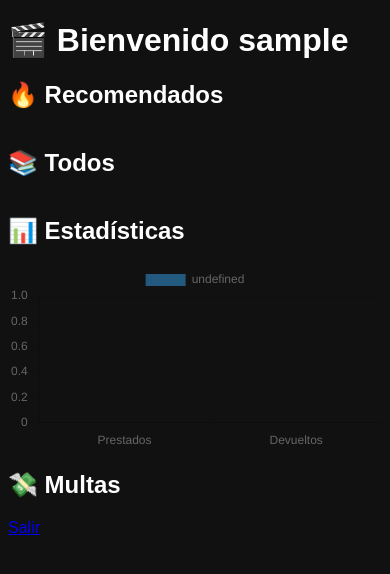
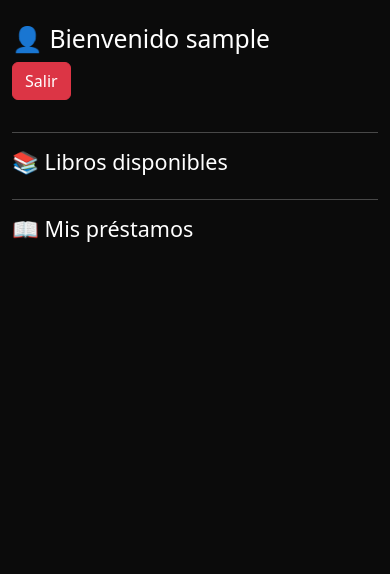
Before and after one commit to juanariasn-cmyk/proyecto-biblioteca, a Flask app: page /dashboard in a window 390 px wide. Shown: the top 574 px of the page. Run offline with Flask 3, Linux system fonts and the light colour scheme; the visitor is signed in with stand-in values (Sample User, id 1); data that the repository does not hold is empty.

Commit message:
Update dashboard.html

```diff
--- a/web_app/templates/dashboard.html
+++ b/web_app/templates/dashboard.html
@@ -1,93 +1,75 @@
 <!DOCTYPE html>
 <html>
 <head>
-<title>Dashboard</title>
-<script src="https://cdn.jsdelivr.net/npm/chart.js"></script>
+<title>Usuario</title>
+<link href="https://cdn.jsdelivr.net/npm/bootstrap@5.3.0/dist/css/bootstrap.min.css" rel="stylesheet">
 
 <style>
-body {
-    background: #111;
-    color: white;
-    font-family: Arial;
-}
-
-.scroll {
-    display: flex;
-    overflow-x: auto;
-}
-
-.card {
-    min-width: 180px;
-    margin: 10px;
-    background: #222;
-    padding: 10px;
-    border-radius: 10px;
-}
-img { width:100%; border-radius:10px; }
+body { background:#0b0b0b; color:white; }
+.card { background:#181818; border-radius:12px; }
+img { width:100%; height:150px; object-fit:cover; }
 </style>
 </head>
 
 <body>
 
-<h1>🎬 Bienvenido {{ session.user }}</h1>
+<div class="container mt-4">
 
-<h2>🔥 Recomendados</h2>
-<div class="scroll">
-{% for l in recomendados %}
-<div class="card">
+<h2>👤 Bienvenido {{ session.user }}</h2>
+
+<a href="/logout" class="btn btn-danger mb-3">Salir</a>
+
+<hr>
+
+<h4>📚 Libros disponibles</h4>
+
+<div class="row">
+{% for l in libros %}
+<div class="col-md-3 mb-3">
+
+<div class="card p-2 text-center">
+
 <img src="{{ url_for('static', filename='uploads/' + l[3]) }}">
-<p>{{ l[1] }}</p>
-<a href="/prestar/{{ l[0] }}">📥</a>
+
+<h6>{{ l[1] }}</h6>
+<p>{{ l[2] }}</p>
+
+{% if l[4] == 1 %}
+<a href="/prestar/{{ l[0] }}" class="btn btn-warning btn-sm">📥 Pedir</a>
+{% else %}
+<span class="badge bg-danger">No disponible</span>
+{% endif %}
+
+</div>
+
 </div>
 {% endfor %}
 </div>
 
-<h2>📚 Todos</h2>
-<div class="scroll">
-{% for l in libros %}
-<div class="card">
-<img src="{{ url_for('static', filename='uploads/' + l[3]) }}">
-<p>{{ l[1] }}</p>
+<hr>
 
-{% if l[4]==1 %}
-<a href="/prestar/{{ l[0] }}">📥</a>
+<h4>📖 Mis préstamos</h4>
+
+{% for p in prestamos %}
+<div class="card p-2 mb-2">
+
+<b>{{ p[1] }}</b><br>
+Fecha: {{ p[2] }}
+
+{% if p[3] == 0 %}
+<a href="/devolver/{{ p[0] }}" class="btn btn-success btn-sm mt-2">🔁 Devolver</a>
 {% else %}
-❌
+<span class="badge bg-success">Devuelto</span>
 {% endif %}
-</div>
-{% endfor %}
-</div>
-
-<h2>📊 Estadísticas</h2>
-<canvas id="grafica"></canvas>
-
-<script>
-new Chart(document.getElementById("grafica"), {
-    type: "bar",
-    data: {
-        labels: ["Prestados", "Devueltos"],
-        datasets: [{
-            data: [
-                {{ prestamos|selectattr(3,'equalto',0)|list|length }},
-                {{ prestamos|selectattr(3,'equalto',1)|list|length }}
-            ]
-        }]
-    }
-});
-</script>
-
-<h2>💸 Multas</h2>
-{% for p in prestamos %}
-<div>
-{{ p[1] }}
 
 {% if p[4] > 5 and p[3]==0 %}
-⚠ ${{ (p[4]-5)*1000 }}
+<p style="color:red;">💸 Multa: ${{ (p[4]-5)*1000 }}</p>
 {% endif %}
+
 </div>
 {% endfor %}
 
-<a href="/logout">Salir</a>
+</div>
 
 </body>
 </html>
```
